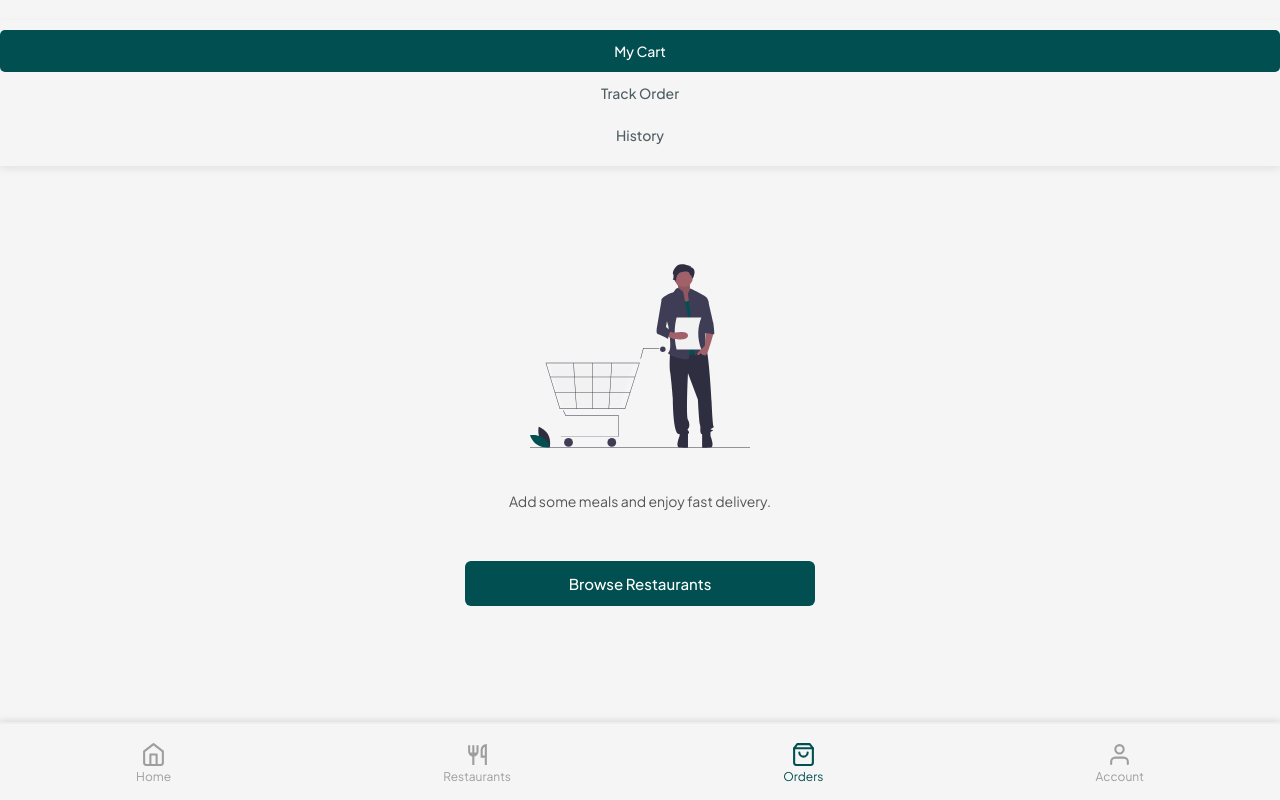
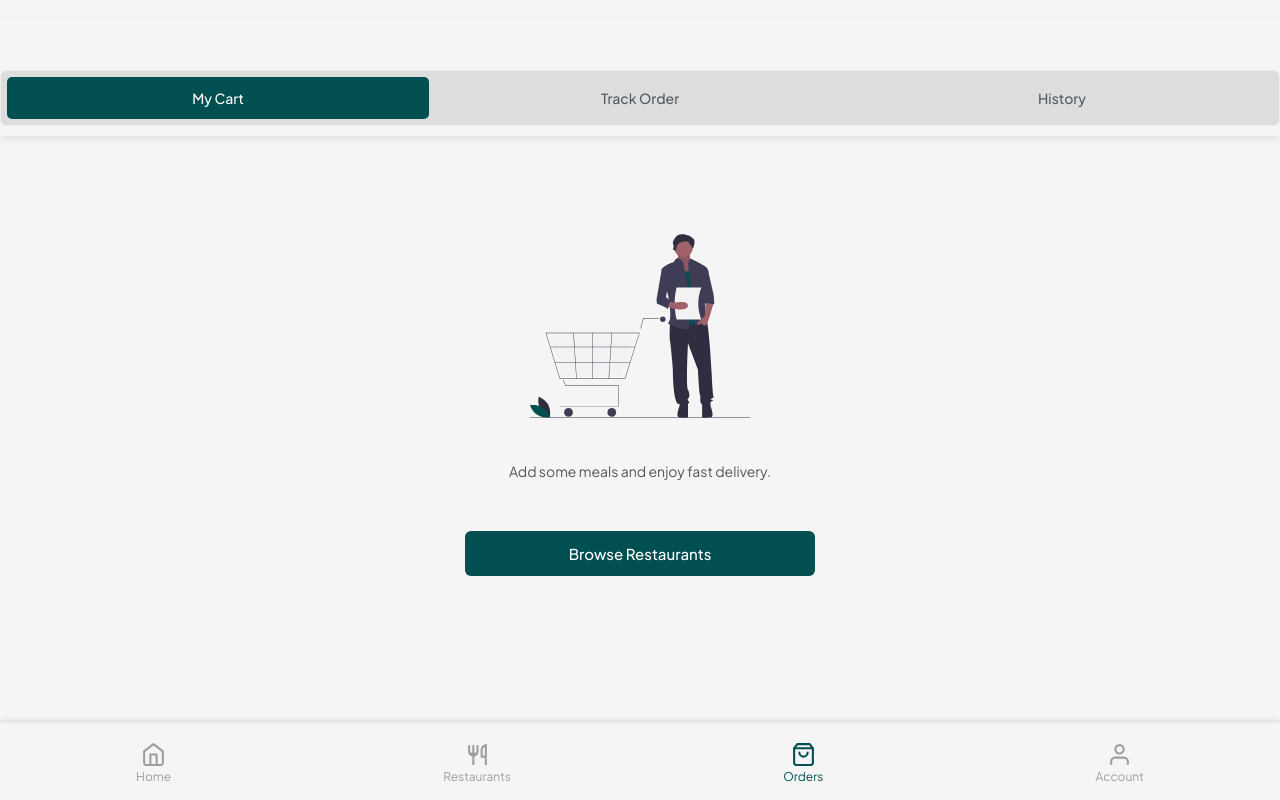
Before and after one commit to ay30bg/droppa, a React (Create React App) app: page /orders in a window 1280 px wide. Built offline with nearby package versions, Linux system fonts and the light colour scheme.

Commit message:
Update orders.css

```diff
--- a/src/styles/orders.css
+++ b/src/styles/orders.css
@@ -17,7 +17,7 @@
   box-shadow: 0 3px 8px rgba(0, 0, 0, 0.08);
 }
 
-order-tabs {
+.order-tabs {
   display: flex;
   background: #DDDDDD;
   margin-top: 40px;
```
